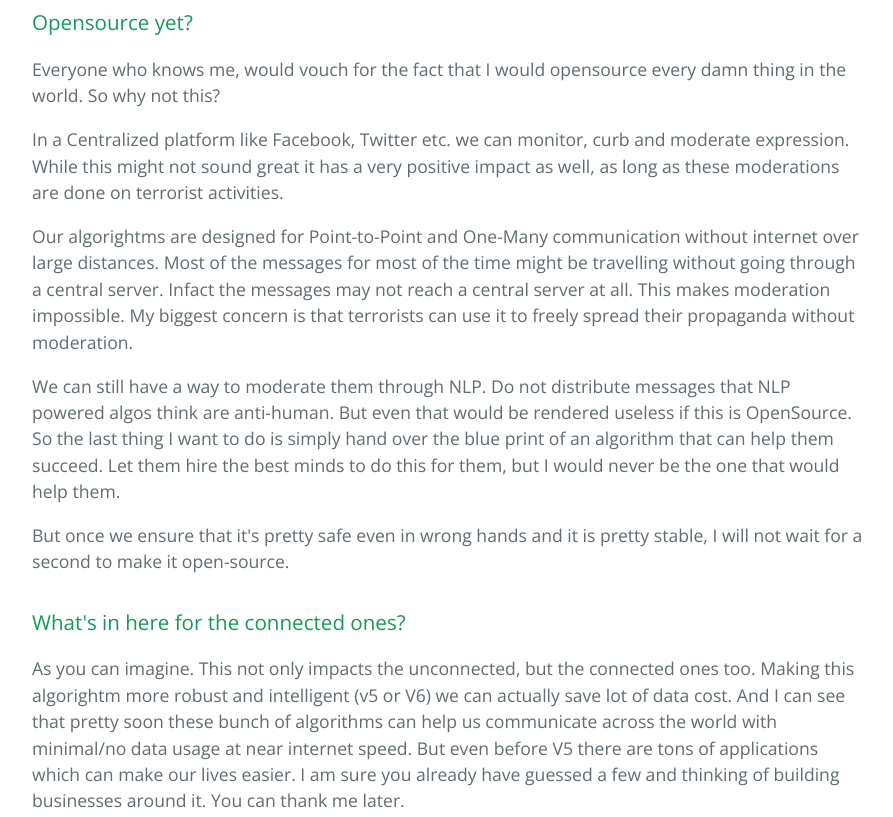
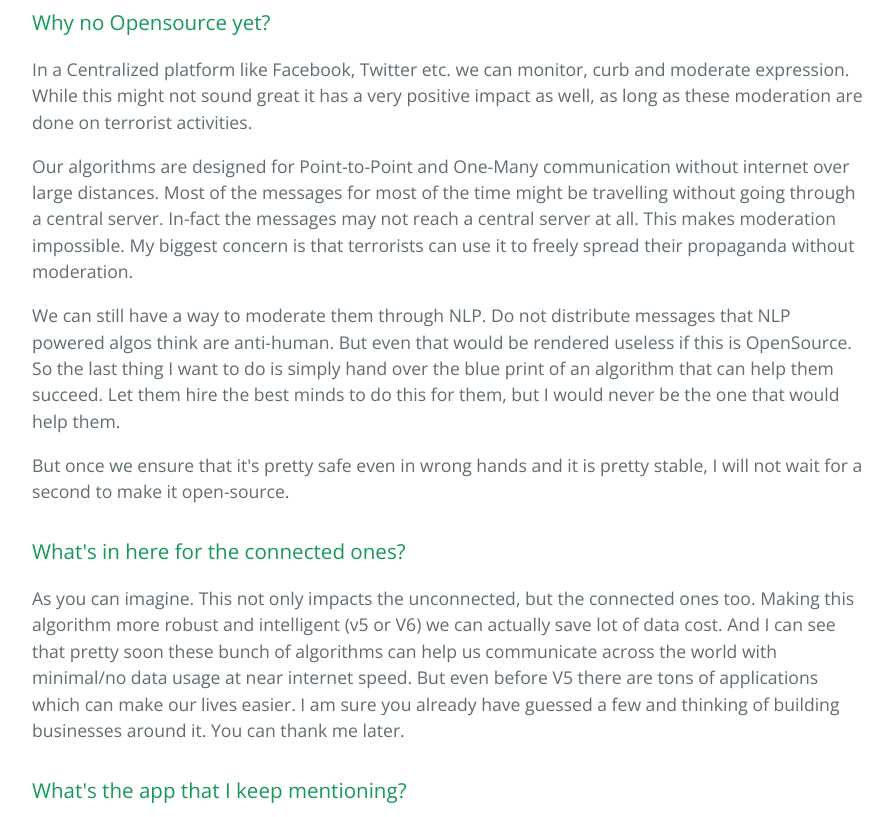
Before and after one commit to dasvik/project-connect, a plain HTML site: page index.html in a window 1280 px wide. Shown: the part 1820-2637 px from the top of the page, without its empty margins (192-1085 px from the left). Drawn offline with nearby package versions, Linux system fonts and the light colour scheme.

```diff
--- a/index.html
+++ b/index.html
@@ -70,13 +70,11 @@
 <p>Currently I am working on a V2. Very soon you would see V1 in action in our app. I believe V5 or V6 would be a marvel that I would personally be proud of.</p>
 
 <h3>
-<a id="opensource-yet" class="anchor" href="#opensource-yet" aria-hidden="true"><span class="octicon octicon-link"></span></a>Opensource yet?</h3>
+<a id="why-no-opensource-yet" class="anchor" href="#why-no-opensource-yet" aria-hidden="true"><span class="octicon octicon-link"></span></a>Why no Opensource yet?</h3>
 
-<p>Everyone who knows me, would vouch for the fact that I would opensource every damn thing in the world. So why not this?</p>
+<p>In a Centralized platform like Facebook, Twitter etc. we can monitor, curb and moderate expression. While this might not sound great it has a very positive impact as well, as long as these moderation are done on terrorist activities.</p>
 
-<p>In a Centralized platform like Facebook, Twitter etc. we can monitor, curb and moderate expression. While this might not sound great it has a very positive impact as well, as long as these moderations are done on terrorist activities.</p>
-
-<p>Our algorightms are designed for Point-to-Point and One-Many communication without internet over large distances. Most of the messages for most of the time might be travelling without going through a central server. Infact the messages may not reach a central server at all. This makes moderation impossible. My biggest concern is that terrorists can use it to freely spread their propaganda without moderation.</p>
+<p>Our algorithms are designed for Point-to-Point and One-Many communication without internet over large distances. Most of the messages for most of the time might be travelling without going through a central server. In-fact the messages may not reach a central server at all. This makes moderation impossible. My biggest concern is that terrorists can use it to freely spread their propaganda without moderation.</p>
 
 <p>We can still have a way to moderate them through NLP. Do not distribute messages that NLP powered algos think are anti-human. But even that would be rendered useless if this is OpenSource. So the last thing I want to do is simply hand over the blue print of an algorithm that can help them succeed. Let them hire the best minds to do this for them, but I would never be the one that would help them.</p>
 
@@ -85,12 +83,13 @@
 <h3>
 <a id="whats-in-here-for-the-connected-ones" class="anchor" href="#whats-in-here-for-the-connected-ones" aria-hidden="true"><span class="octicon octicon-link"></span></a>What's in here for the connected ones?</h3>
 
-<p>As you can imagine. This not only impacts the unconnected, but the connected ones too. Making this algorightm more robust and intelligent (v5 or V6) we can actually save lot of data cost. And I can see that pretty soon these bunch of algorithms can help us communicate across the world with minimal/no data usage at near internet speed. But even before V5 there are tons of applications which can make our lives easier. I am sure you already have guessed a few and thinking of building businesses around it. You can thank me later.</p>
+<p>As you can imagine. This not only impacts the unconnected, but the connected ones too. Making this algorithm more robust and intelligent (v5 or V6) we can actually save lot of data cost. And I can see that pretty soon these bunch of algorithms can help us communicate across the world with minimal/no data usage at near internet speed. But even before V5 there are tons of applications which can make our lives easier. I am sure you already have guessed a few and thinking of building businesses around it. You can thank me later.</p>
 
 <h3>
 <a id="whats-the-app-that-i-keep-mentioning" class="anchor" href="#whats-the-app-that-i-keep-mentioning" aria-hidden="true"><span class="octicon octicon-link"></span></a>What's the app that I keep mentioning?</h3>
 
-<p>Its called Voola and is made available as an open public beta this year (minus the "Without-Internet" bits) for Android (4.0 and above) at this point. Its a Live streaming, Recorded Video streaming and Video chat app. You should see some of this action of sending Live stream, recorded video streams or Video messages without internet, in V1 public release of the app this February.</p>
+<p>Its called Voola and is made available as an open public beta this year (minus the "Without-Internet" bits) for Android (4.0 and above) at this point.
+Its a Live streaming, Recorded Video streaming and Video chat app. You should see some of this action of sending Live stream, recorded video streams or Video messages without internet, in V1 public release of the app this February.</p>
 
 <h3>
 <a id="want-to-help" class="anchor" href="#want-to-help" aria-hidden="true"><span class="octicon octicon-link"></span></a>Want to help?</h3>
```
Also changed, not shown: params.json (+1 -1 lines).
